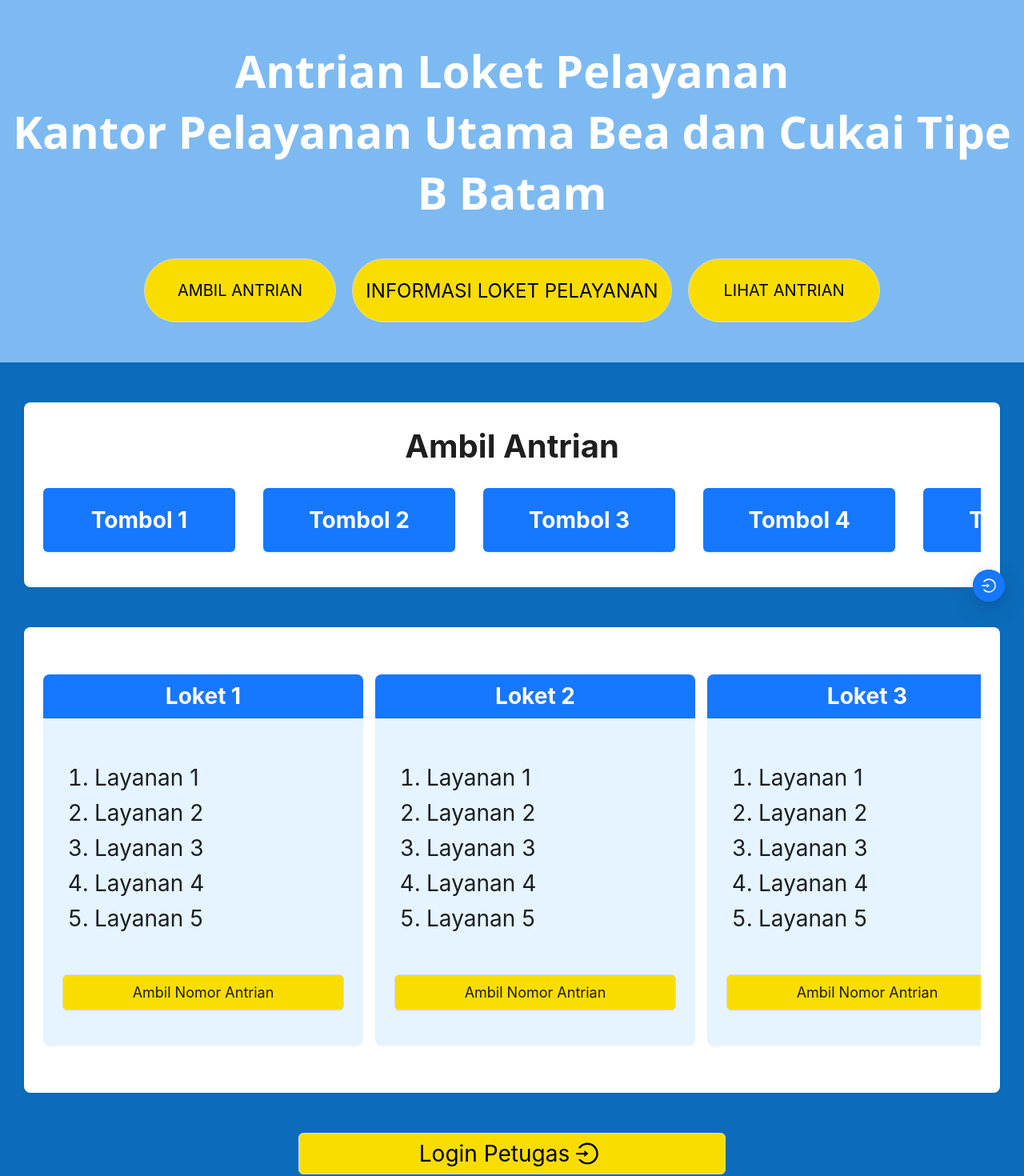
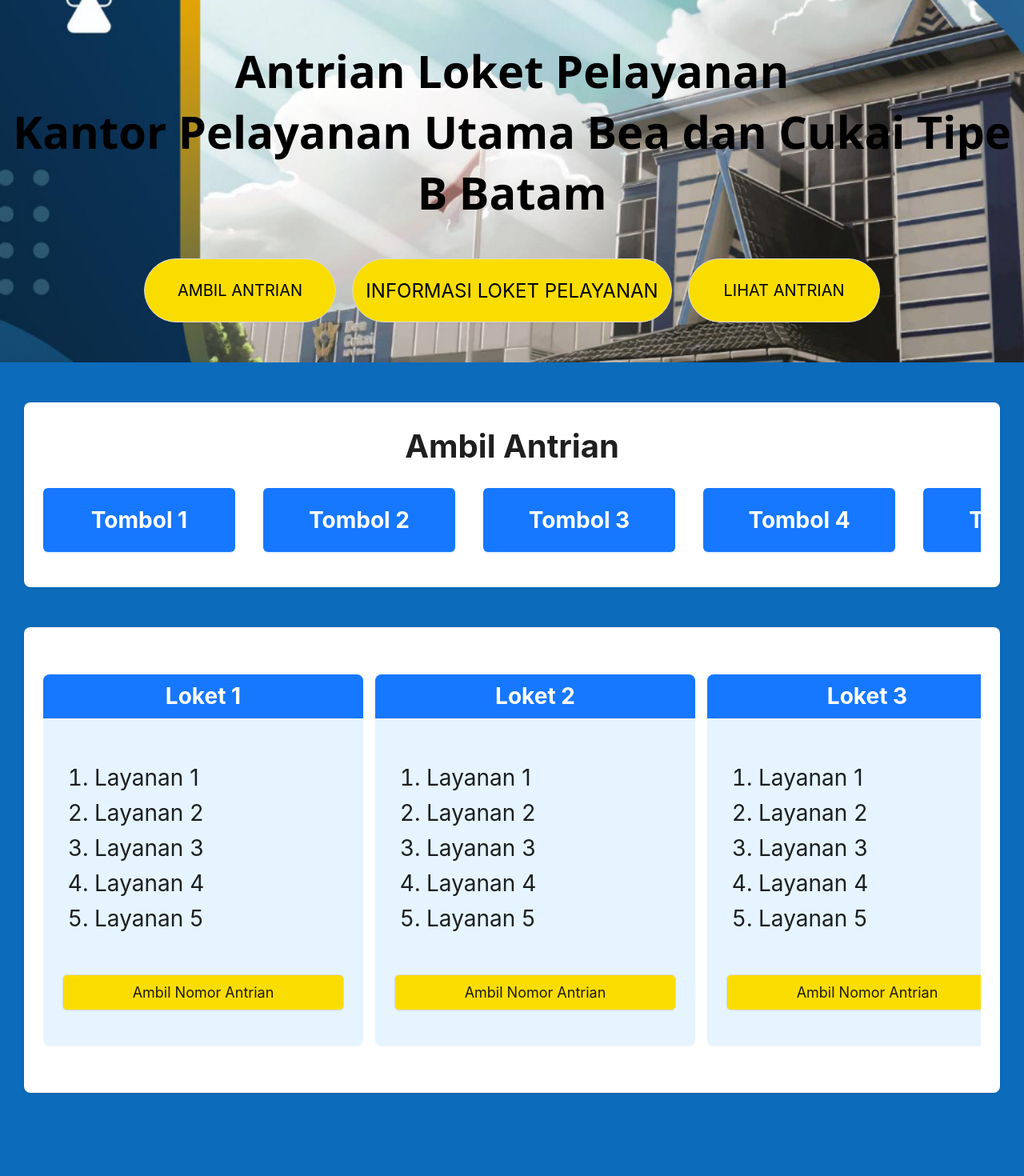
Before and after one commit to rahmatdeky/antrian, a React (Vite) app in the folder react-laravel11/: page /landing in a window 1280 px wide. Shown: the top 1470 px of the page at 80% size. After the commit the page ends 1416 px from the top, so only its background shows below. Built offline with nearby package versions, Linux system fonts and the light colour scheme; no server answers.

Commit message:
change LandingPage
badge diganti menjadi gambar

```diff
--- a/react-laravel11/src/views/LandingPage/LandingPage.css
+++ b/react-laravel11/src/views/LandingPage/LandingPage.css
@@ -21,8 +21,13 @@
 }
 
 .badge {
-  background-color: #7DBAF2;
-  color: white;
+  /* background-color: #7DBAF2; */
+  background-image: url('../../../public/img/foto-kantor.jpeg');
+  background-size: cover;
+  background-position: center;
+  background-repeat: no-repeat;
+  position: relative;
+  color: black;
   width: 100%;
   min-height: 400px;
 }
--- a/react-laravel11/src/views/LandingPage/LandingPage.jsx
+++ b/react-laravel11/src/views/LandingPage/LandingPage.jsx
@@ -121,14 +121,6 @@
           ))}
         </div>
       </Card>
-      <Row justify="center">
-        <Col span={10}>
-          <Button ref={scrollToLoginRef} className="button-login" block>Login Petugas <LoginOutlined></LoginOutlined> </Button>
-        </Col>
-      </Row>
-      <FloatButton style={{
-        insetInlineEnd: 24,
-      }} onClick={handleScrollToLogin} className="float-button" type='primary' title="scroll ke login petugas" icon={<LoginOutlined />}></FloatButton>
     </>
   );
 };
```
Also changed, not shown: react-laravel11/public/img/foto-kantor.jpeg (added).
